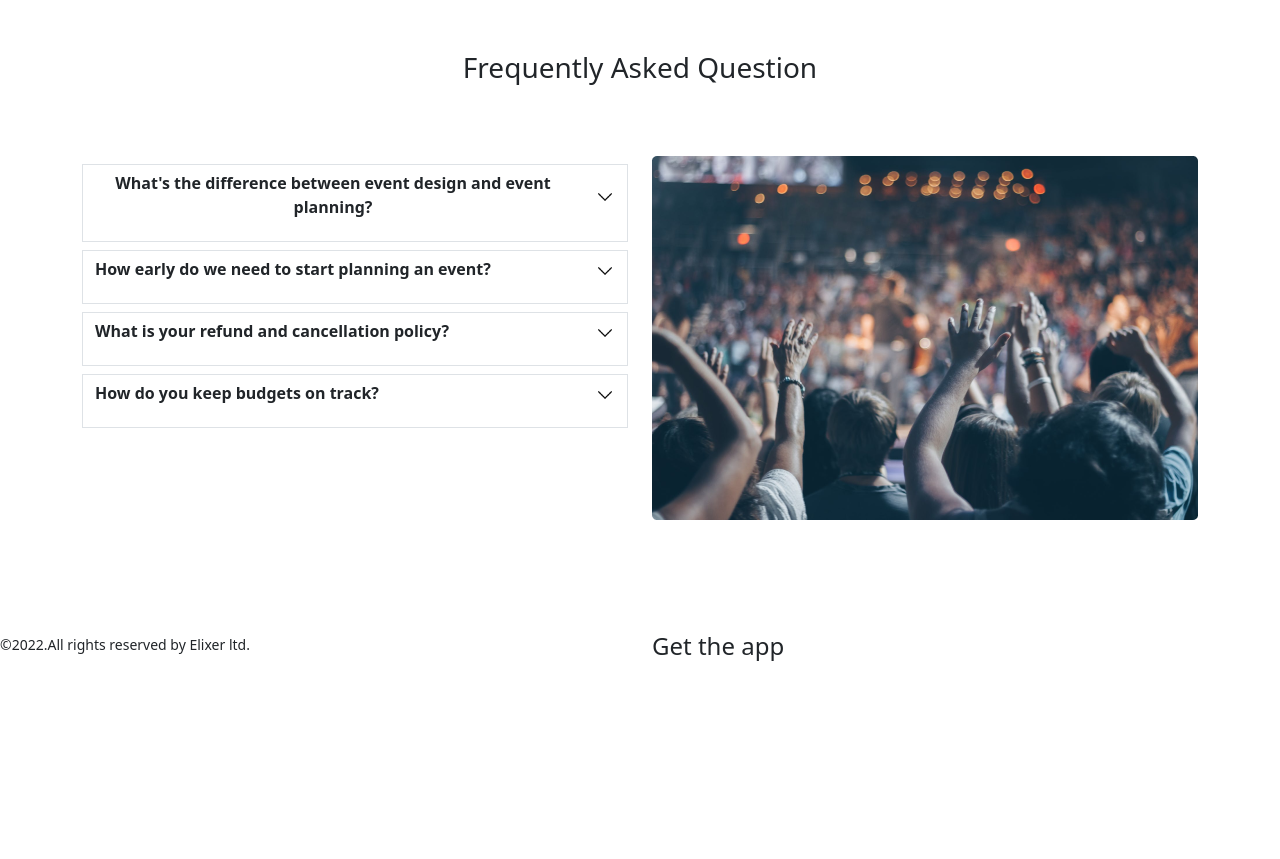
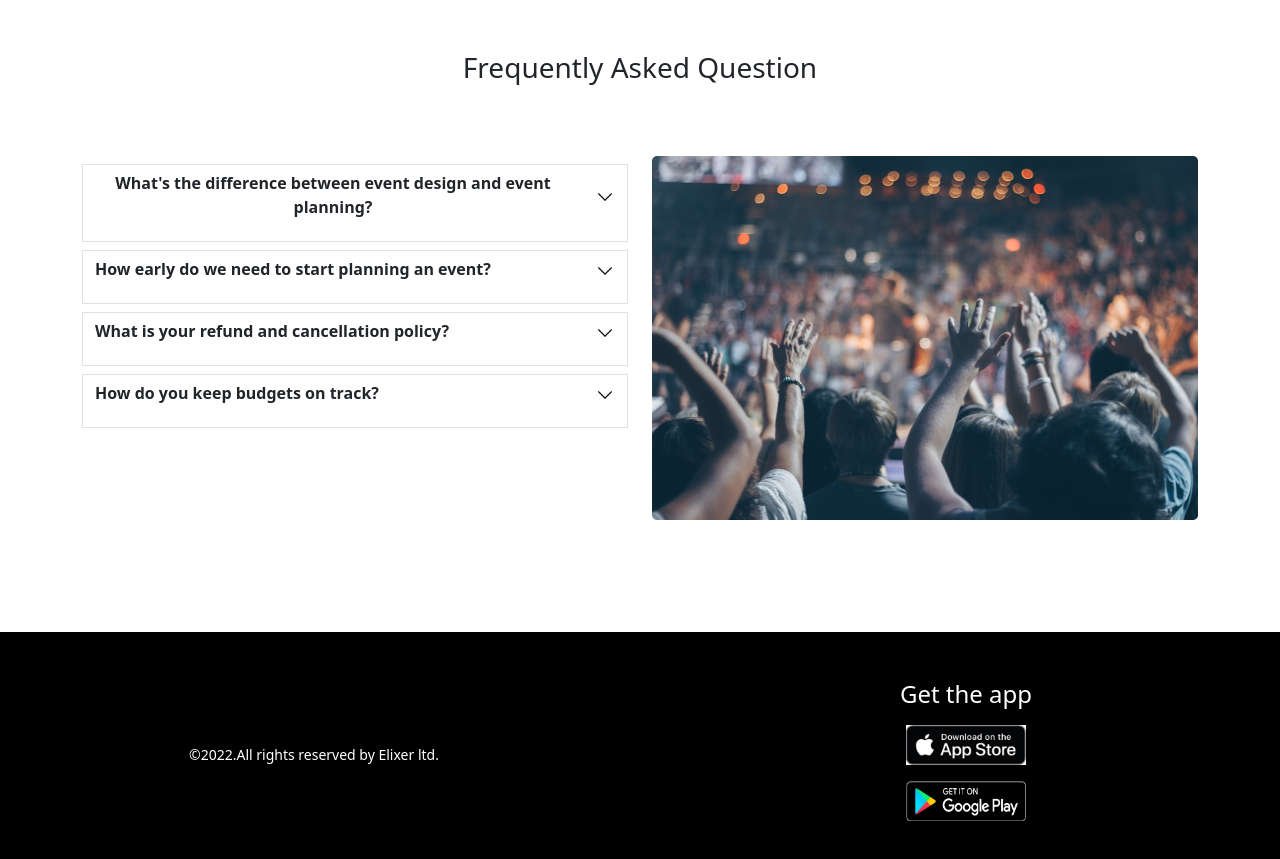
Before and after one commit to jfmemon/Convention_Center, a plain HTML site: page index.html in a window 1280 px wide. Shown: the part 1323-2182 px from the top of the page. Before the commit the page ends 2016 px from the top, so only its background shows below. Drawn offline with nearby package versions, Linux system fonts and the light colour scheme.

Commit message:
added app store

```diff
--- a/index.html
+++ b/index.html
@@ -61,7 +61,7 @@
               <button type="button" class="btn bg-white text-primary fw-bold px-5 mb-4">Book Now</button>
             </div>
           </div>
-          <div class="carousel-item active">
+          <div class="carousel-item">
             <img src="images/banner.png" class="d-block w-100" alt="...">
             <div class="carousel-caption d-none d-md-block">
               <h1 class="fw-bold">The perfect venue for your<br>next event</h1>
@@ -70,8 +70,8 @@
               <button type="button" class="btn bg-white text-primary fw-bold px-5 mb-4">Book Now</button>
             </div>
           </div>
-          <div class="carousel-item active">
-            <img src="images/banner.png" class="d-block w-100" alt="...">
+          <div class="carousel-item">
+            <img src="images/banner.png" class="d-block w-100 img-fluid" alt="...">
             <div class="carousel-caption d-none d-md-block">
               <h1 class="fw-bold">The perfect venue for your<br>next event</h1>
               <p>Amet minim mollit non deserunt ullamco est sit aliqua<br>dolor do amet sint. Velit officia consequat
@@ -286,18 +286,25 @@
 
   </main>
 
-  <footer>
-      <div class="row">
-        <div class="col-lg-6">
+  <footer class="bg-black py-5 w-100">
+      <div class="row flex-column-reverse flex-lg-row flex-md-row">
+        <div class="col-lg-6 col-12 col-md-6 d-flex justify-content-center align-items-center text-white">
           <small>©2022.All rights reserved by Elixer ltd.</small>
         </div>
-        <div class="col-lg-6">
-          <h4>Get the app</h4>
-          <img src="" alt="">
-          <img src="" alt="">
+        <div class="col-lg-6 col-12 col-md-6">
+          <h4 class="text-white d-flex justify-content-center">Get the app</h4>
+            <div class="py-2 d-flex justify-content-center align-items-center">
+              <a href="https://play.google.com/store/apps/details?id=com.bKash.customerapp&hl=bn&gl=US&pli=1">
+                <img src="icons/apple.png" alt="" style="width: 120px; height: 40px;">
+              </a>
+            </div>
+            <div class="py-2 d-flex justify-content-center align-items-center">
+              <a href="https://play.google.com/store/apps/details?id=com.konasl.nagad&hl=en&gl=US">
+                <img src="icons/android1.png" alt="" style="width: 120px; height: 40px;">
+              </a>
+            </div>
         </div>
       </div>
-
   </footer>
 
   <script src="https://cdn.jsdelivr.net/npm/bootstrap@5.2.2/dist/js/bootstrap.bundle.min.js"
```
Also changed, not shown: icons/android1.png (added), icons/apple.png (added).
